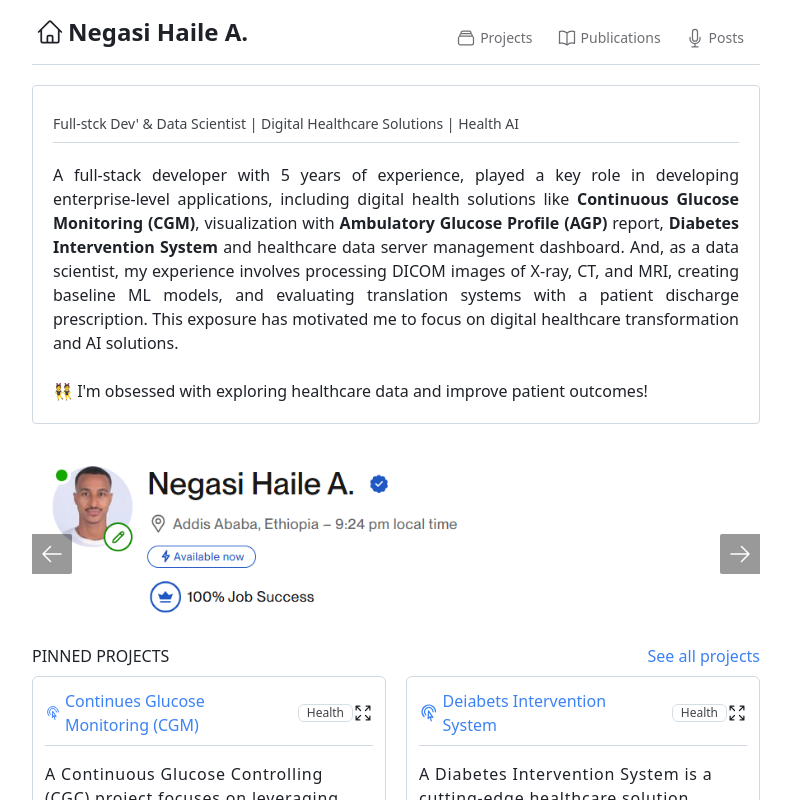
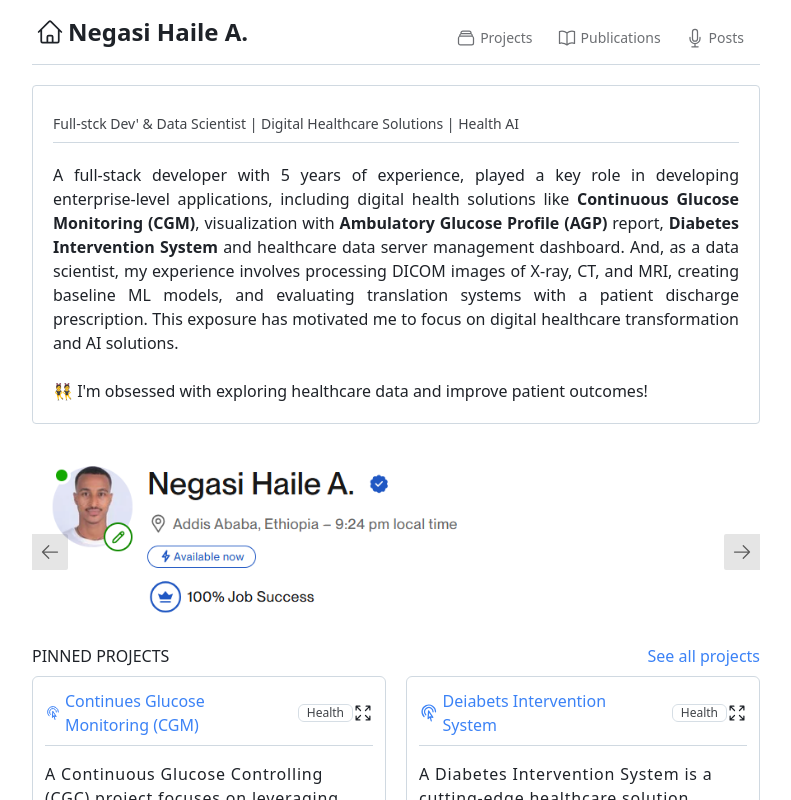
Before and after one commit to NegasiHaile/negasihaile.github.io, a Next.js app: page /negasihaile/ in a window 1280 px wide. Shown: the top 800 px of the page, without its empty margins (244-1035 px from the left). Built offline with nearby package versions, Linux system fonts and the light colour scheme.

Commit message:
Added: more upwork testmonials

```diff
--- a/src/components/testmonial.tsx
+++ b/src/components/testmonial.tsx
@@ -2,11 +2,23 @@
 
 import Image from "next/image";
 import { useState } from "react";
-import { Testmonial_0, Testmonial_1, Testmonial_2 } from "@/utils/images";
+import {
+  Testmonial_0,
+  Testmonial_1,
+  Testmonial_2,
+  Testmonial_3,
+  Testmonial_4,
+} from "@/utils/images";
 import { IconLeftArrow, RightArrow } from "@/utils/icons";
 
 const Testmonial = () => {
-  const images = [Testmonial_0, Testmonial_1, Testmonial_2];
+  const images = [
+    Testmonial_0,
+    Testmonial_4,
+    Testmonial_2,
+    Testmonial_3,
+    Testmonial_1,
+  ];
 
   const [currentIndex, setCurrentIndex] = useState(0);
 
@@ -28,9 +40,9 @@ const Testmonial = () => {
     <div className="relative w-full m-auto overflow-hidden">
       <button
         onClick={prevSlide}
-        className="top-1/2 absolute bg-black/40 text-white p-2 rounded-r-sm left-0 z-10"
+        className="top-1/2 absolute bg-black/10 text-black/60 p-2 rounded-r-sm left-0 z-10"
       >
-        <IconLeftArrow />
+        <IconLeftArrow className="size-3 md:size-5" />
       </button>
       <div className="relative flex justify-center rounded overflow-hidden">
         {/* w-full flex justify-between items-center space-x-3 */}
@@ -43,9 +55,9 @@ const Testmonial = () => {
       </div>
       <button
         onClick={nextSlide}
-        className="top-1/2 absolute bg-black/40 text-white p-2 rounded-l-sm right-0 z-10"
+        className="top-1/2 absolute bg-black/10 text-black/60 p-2 rounded-l-sm right-0 z-10"
       >
-        <RightArrow />
+        <RightArrow className="size-3 md:size-5" />
       </button>
     </div>
   );
```
